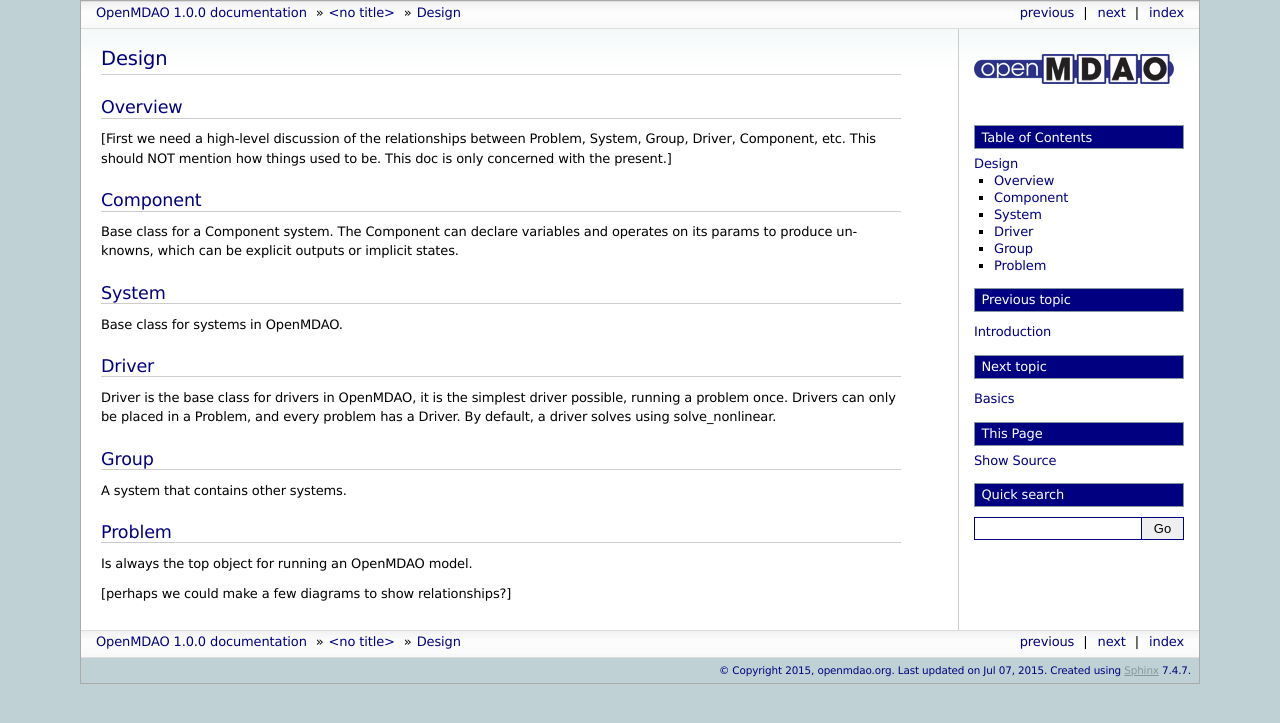
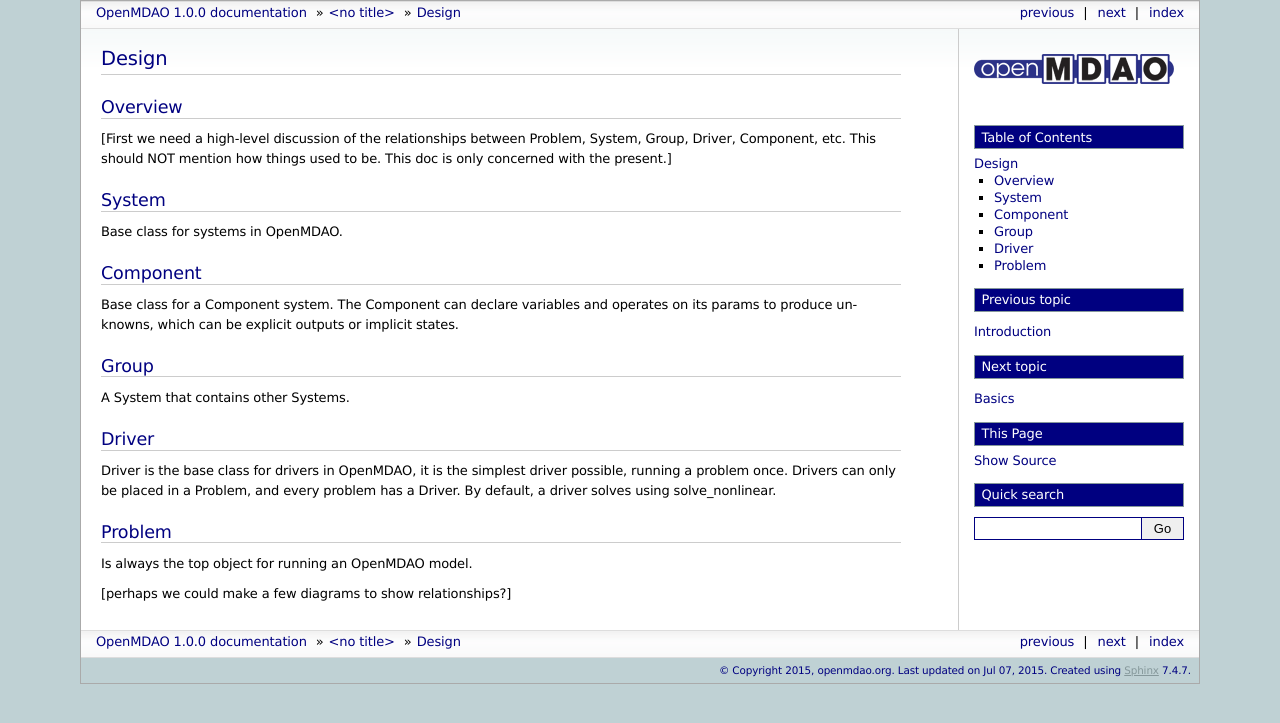
Before and after one commit to OpenMDAO/OpenMDAO1, a Sphinx documentation site: the page built from openmdao/docs/usr-guide/design.rst, in a window 1280 px wide. Shown: the top 723 px of the page. Built offline with Sphinx 7.4.7, drawn with Linux system fonts in a browser that asks for light colours; pages that are not in the unit, such as notebooks, are missing from menus; part of the change alters nothing that is shown.

Commit message:
more doc tweaks

```diff
--- a/openmdao/docs/getting-started/anaconda.rst
+++ b/openmdao/docs/getting-started/anaconda.rst
@@ -1,3 +1,5 @@
+.. _Anaconda:
+
 ========
 Anaconda
 ========
--- a/openmdao/docs/getting-started/install.rst
+++ b/openmdao/docs/getting-started/install.rst
@@ -93,9 +93,8 @@ your machine.  Currently, we are supporting two different versions of Python:
 Numpy
 +++++
 
-If you have Numpy_ installed at your system level, it will be available in your conda/
-virtualenv environments.  However, you can also choose to install Numpy into your environment
-if for any reason you don't want it in your system level.
+Install Numpy_, unless you already have a distribution like Anaconda that already
+includes Numpy.
 
 .. _Numpy: http://numpy.org
 
@@ -104,10 +103,8 @@ if for any reason you don't want it in your system level.
 Scipy
 +++++
 
-If you have Scipy_ installed at your system level, it will be available in your conda/
-virtualenv environments.  However, you can also choose to install Scipy into your environment
-if for any reason you don't want it in your system level, or if you have an older
-version at system level that you don't want to mess with.
+Install Scipy_, unless you already have a distribution like Anaconda that already
+includes Scipy.
 
 .. _Scipy: http://scipy.org
 
@@ -124,26 +121,26 @@ Git
 +++
 Git is a very popular and efficient open-source version control system that we use for our source code.
 It tracks content such as files and directories. OpenMDAO keeps its code on GitHub, the Git website.
-Download Git_ for later use to grab the OpenMDAO repository during installation.
+Git is not a hard requirement, though.  If you want, download Git_ for later use to grab the
+OpenMDAO repository during installation.
 
 .. _Git: http://git-scm.com/download
 
+
 ============================
-Git the OpenMDAO Source Code
+Get the OpenMDAO Source Code
 ============================
 
 Now that we have all of OpenMDAO's pre-requisistes, we need OpenMDAO itself.
-We will use Git to obtain the source code from Github.
+There are two ways to obtain the code: use Git, or download the code.
+
+1.  If you installed Git, use Git to obtain the OpenMDAO source code from Github:
 
 ::
 
     git clone http://github.com/OpenMDAO/OpenMDAO-Framework
 
-If you for some reason don't want to bother with installing Git, you could go to
-OpenMDAO's website and download the zip_ file of our code.
-
-.. _zip:: https://github.com/OpenMDAO/OpenMDAO-Framework/archive/dev.zip
-
+2.  Download a zip file of code from the `OpenMDAO Github website <http://github.com/OpenMDAO/OpenMDAO-Framework/>`_.
 
 ==========================
 Install OpenMDAO Using pip
@@ -157,9 +154,8 @@ into your environment using the following command:
     pip install -e .
 
 
-.. note:: If you want to install things the way the OpenMDAO devs do it, check out this section on using OpenMDAO in Anaconda_.
+.. note:: If you want to install things the way the OpenMDAO devs do it, check out this section on  using OpenMDAO in :ref:`Anaconda`.
 
-.. _Anaconda: anaconda.html
 
 =======
 Testing
--- a/openmdao/docs/usr-guide/design.rst
+++ b/openmdao/docs/usr-guide/design.rst
@@ -11,6 +11,12 @@ Overview
 System, Group, Driver, Component, etc.  This should NOT mention how things used
 to be.  This doc is only concerned with the present.]
 
+System
+------
+
+Base class for systems in OpenMDAO.
+
+
 Component
 ---------
 
@@ -18,12 +24,10 @@ Base class for a Component system. The Component can declare
 variables and operates on its params to produce unknowns, which can be
 explicit outputs or implicit states.
 
-System
+Group
 ------
 
-Base class for systems in OpenMDAO.
-
-
+A System that contains other Systems.
 
 Driver
 ------
@@ -33,12 +37,6 @@ running a problem once. Drivers can only be placed in a
 Problem, and every problem has a Driver.  By default, a driver solves using solve_nonlinear.
 
 
-Group
-------
-
-A system that contains other systems.
-
-
 Problem
 -------
 
```
